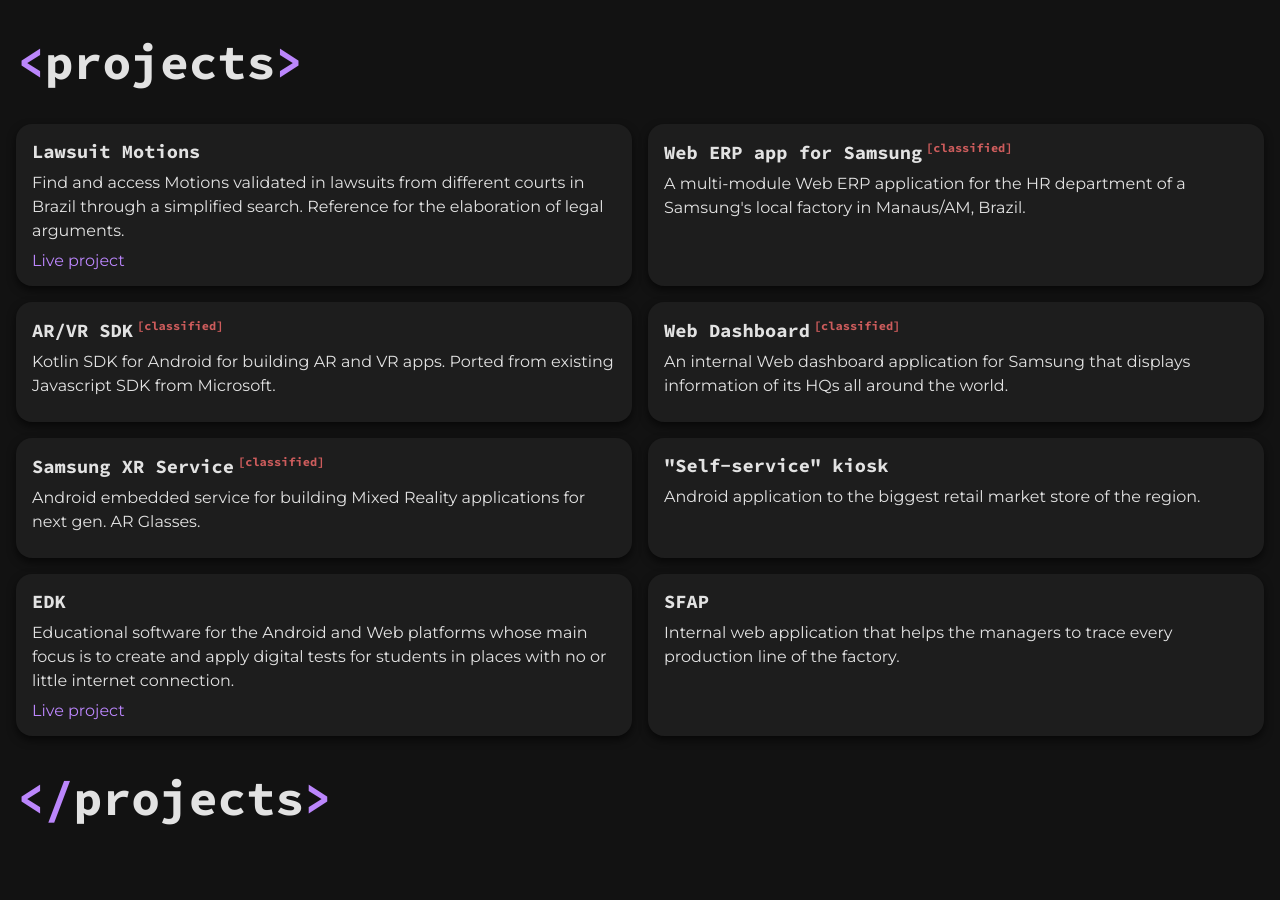
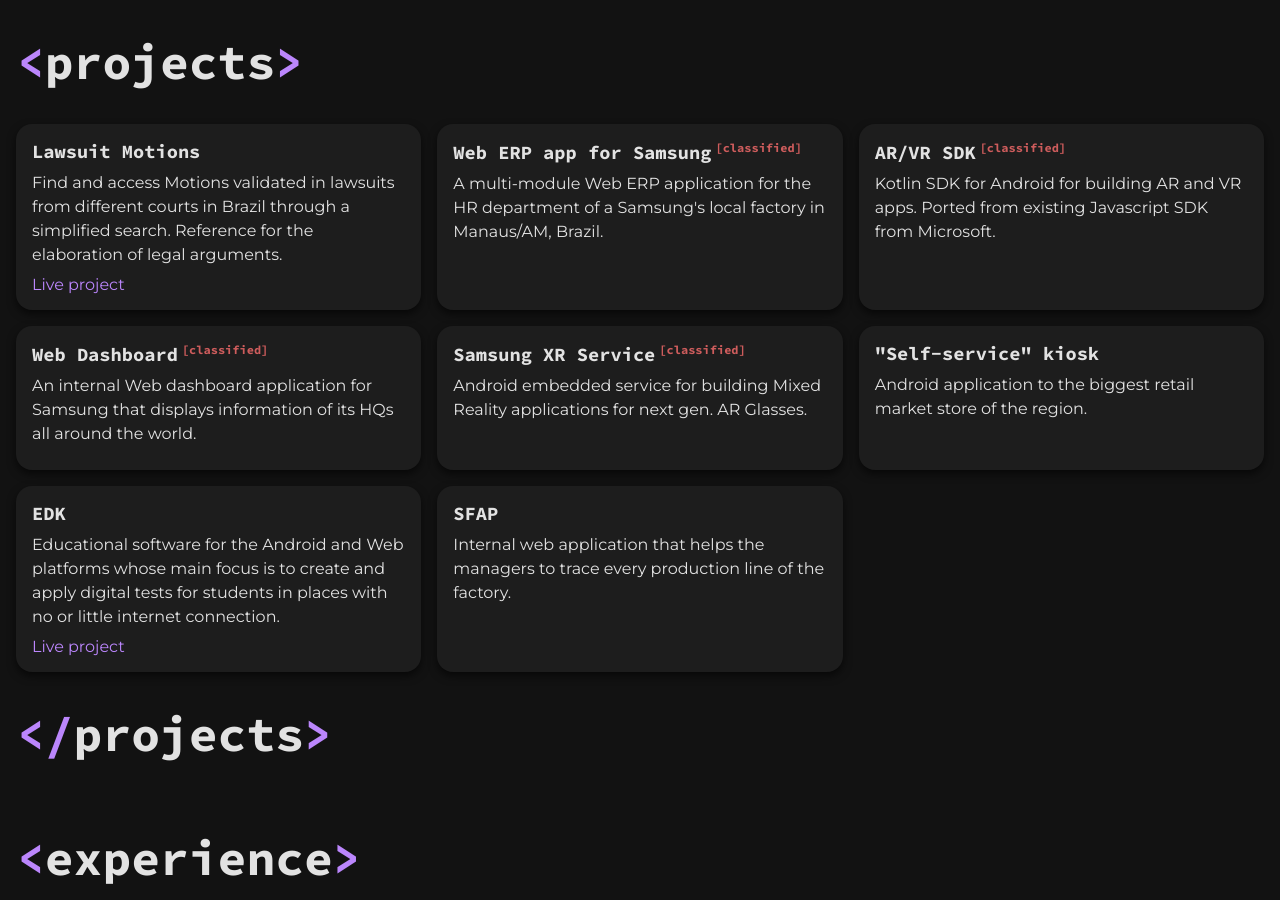
Before and after one commit to giovannifiori/my-website, a Next.js app: page / in a window 1280 px wide. Shown: the part 2180-3080 px from the top of the page. Built offline with nearby package versions, Linux system fonts and the light colour scheme.

Commit message:
refactor: projects seciton grid

```diff
--- a/components/Projects/Projects.module.scss
+++ b/components/Projects/Projects.module.scss
@@ -1,18 +1,5 @@
 .content {
   display: grid;
-  grid-template-columns: repeat(3, 1fr);
+  grid-template-columns: repeat(auto-fit, minmax(400px, 1fr));
   grid-gap: 1rem;
-  grid-auto-rows: minmax(100px, auto);
 }
-
-@media screen and (max-width: 1280px) {
-  .content {
-    grid-template-columns: repeat(2, 1fr);
-  }
-}
-
-@media screen and (max-width: 835px) {
-  .content {
-    grid-template-columns: 1fr;
-  }
-}
```
